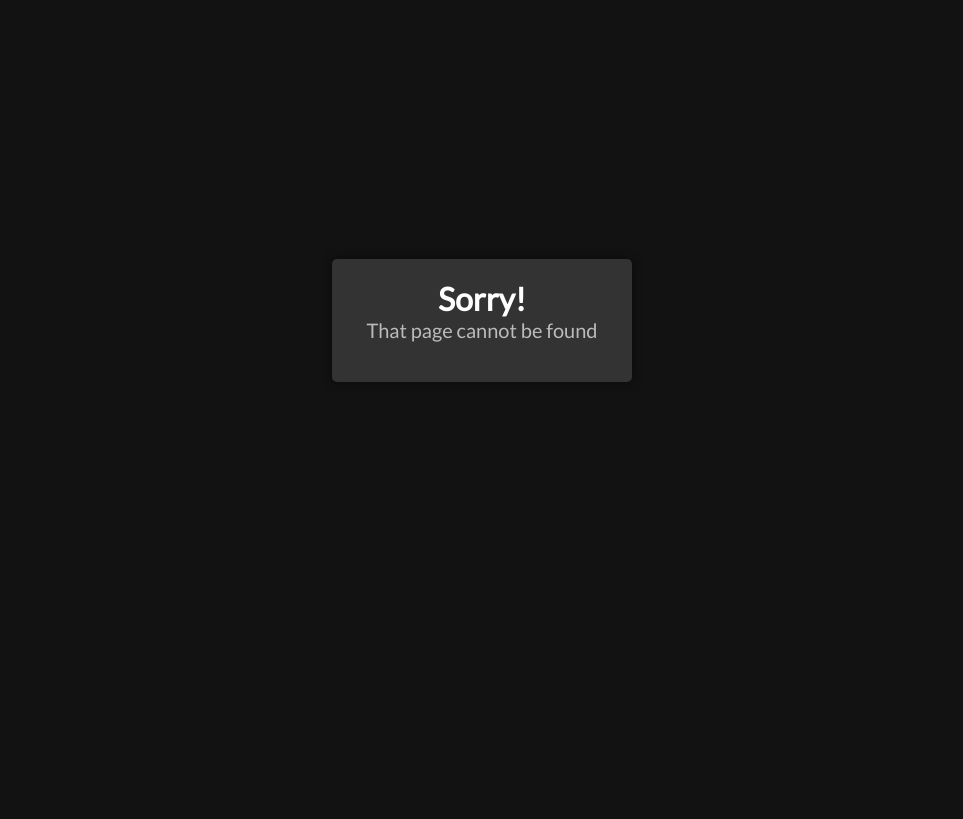
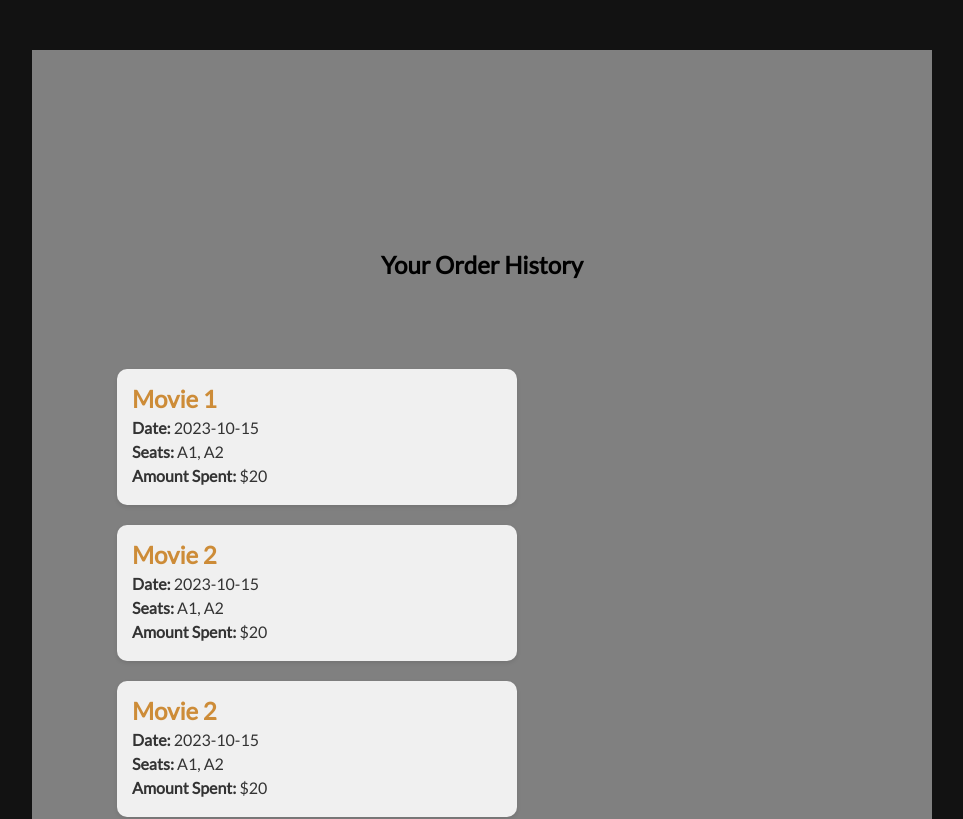
Before and after one commit to Cucumbercon/Cinema-Project, a React (Create React App) app in the folder web/: page /orderhistory in a window 1280 px wide. Shown: the top 819 px of the page, without its empty margins (158-1121 px from the left). Built offline with nearby package versions, Linux system fonts and the light colour scheme; a web font is replaced by a local one.

Commit message:
UserManagement fixed

```diff
--- a/web/src/App.js
+++ b/web/src/App.js
@@ -12,6 +12,7 @@ import Promotion from './pages/Admin/promo';
 import MovieSeatBooking from './pages/TicketProcess/seatsSelecting';
 import AdminPanel from './pages/Admin/adminPanel';
 import OrderSummary from './pages/OrderSummary/OrderSummary';
+import OrderHistory from './pages/OrderHistory/OrderHistory';
 import { Signup } from './pages/Users/signup';
 import { NotFound } from './pages/Users/NotFound';
 import { UpdateProfile } from './pages/Users/UpdateProfile';
@@ -46,6 +47,7 @@ function App() {
         <Route path="/usermanagement" element={<UserManagement isAdmin={isAdmin} />} />
         <Route path="/promotion" element={<Promotion />} />
         <Route path="/ordersummary" element={<OrderSummary />} />
+        <Route path="/orderhistory" element={<OrderHistory />} />
         <Route path="/confirmationpage" element={<ConfirmationPage />} />
         <Route path="/login" element={<Login />} />
         <Route path="/signup" element={<Signup />} />
--- a/web/src/pages/Admin/UserM.css
+++ b/web/src/pages/Admin/UserM.css
@@ -1,5 +1,14 @@
+.parent-container {
+    display: grid;
+    place-items: center;
+    height: 100vh;
+}
 .user-management-container {
-    padding: 2rem;
+    justify-content: center;
+    align-items: center;
+    width: 60vw;
+    margin: 0;
+    padding: 1rem;
     background-color: #f4f4f4;
     height: 100vh;
 }
--- a/web/src/pages/Admin/UserM.js
+++ b/web/src/pages/Admin/UserM.js
@@ -5,8 +5,8 @@ import './UserM.css';
 
 function UserManagement() {
     const [users, setUsers] = useState([
-        {id: 1, name: "John Doe", email: "john@example.com", status: "Active", lastOrder: "2023-04-10"},
-        {id: 2, name: "Elon Musk", email: "MuskX@example.com", status: "Active", lastOrder: "2023-05-21"},
+        {id: 1, name: "John Doe", email: "john@example.com", status: "Active", type: "User"},
+        {id: 2, name: "Elon Musk", email: "MuskX@example.com", status: "Active", type: "Admin"},
     ]);
 
     // const [users, setUsers] = useState([]);
@@ -64,6 +64,7 @@ function UserManagement() {
 
 
     return (
+        <div className="parent-container">
         <div className="user-management-container">
             <h1>User Management</h1>
             <table className="users-table">
@@ -73,7 +74,7 @@ function UserManagement() {
                         <th>Name</th>
                         <th>Email</th>
                         <th>Status</th>
-                        <th>Last Order</th>
+                        <th>Type</th>
                         <th>Action</th>
                     </tr>
                 </thead>
@@ -84,7 +85,7 @@ function UserManagement() {
                             <td>{user.name}</td>
                             <td>{user.email}</td>
                             <td>{user.status}</td>
-                            <td>{user.lastOrder}</td>
+                            <td>{user.type}</td>
                             <td>
                                 <button className="edit-btn" onClick={editProfile}>Edit Profile</button>
                                 <button className="edit-order-btn" onClick={editOrder}>Edit Order</button>
@@ -96,6 +97,7 @@ function UserManagement() {
                 </tbody>
             </table>
         </div>
+        </div>
     );
 }
 
--- a/web/src/pages/OrderHistory/OrderHistory.css
+++ b/web/src/pages/OrderHistory/OrderHistory.css
@@ -0,0 +1,41 @@
+.order-history-container {
+    display: flex;
+    flex-direction: column;
+    padding: 200px 200px 500px 200px ;
+    margin: 50px;
+    color: #333;
+    background-color: gray;
+    align-items: center; /* Centers the content along the cross axis */
+}
+
+.order-history-container h1 {
+    color: black;
+    text-align: center;
+    width: 100%; /* Ensures the heading takes full width */
+}
+
+.orders {
+    display: flex;
+    margin: 70px;
+    margin-right: 300px;
+    flex-direction: column;
+    gap: 20px;
+    width: 100%; /* Takes full width of the container */
+}
+
+.order {
+    background-color: #f0f0f0;
+    padding: 15px;
+    border-radius: 10px;
+    box-shadow: 0 2px 4px rgba(0,0,0,0.1);
+    width: 80%; /* Adjust as per design requirements */
+}
+
+.order h3 {
+    margin: 0;
+    color: #cd8c38;
+}
+
+.order p {
+    margin: 5px 0;
+}
--- a/web/src/pages/OrderHistory/OrderHistory.js
+++ b/web/src/pages/OrderHistory/OrderHistory.js
@@ -0,0 +1,72 @@
+import React, { useState, useEffect } from 'react';
+import './OrderHistory.css';
+
+function OrderHistory() {
+    const [orders, setOrders] = useState([]);
+
+    useEffect(() => {
+        // Fetch orders from backend or local storage
+        // This is just a placeholder example
+        const fetchedOrders = [
+            {
+                id: 1,
+                movieTitle: "Movie 1",
+                date: "2023-10-15",
+                seats: ["A1", "A2"],
+                amountSpent: 20
+
+            },
+
+            {
+                id: 2,
+                movieTitle: "Movie 2",
+                date: "2023-10-15",
+                amountSpent: 20,
+                seats: ["A1", "A2"]
+            },
+            {
+                id: 2,
+                movieTitle: "Movie 2",
+                date: "2023-10-15",
+                amountSpent: 20,
+                seats: ["A1", "A2"]
+            },
+            {
+                id: 2,
+                movieTitle: "Movie 2",
+                date: "2023-10-15",
+                amountSpent: 20,
+                seats: ["A1", "A2"]
+            },
+            {
+                id: 2,
+                movieTitle: "Movie 2",
+                date: "2023-10-15",
+                amountSpent: 20,
+                seats: ["A1", "A2"]
+            },
+
+
+            // ... other orders
+        ];
+        setOrders(fetchedOrders);
+    }, []);
+
+    return (
+        <div className="order-history-container">
+            <h1>Your Order History</h1>
+            <div className="orders">
+                {orders.map(order => (
+                    <div key={order.id} className="order">
+                        <h3>{order.movieTitle}</h3>
+                        <p><strong>Date:</strong> {order.date}</p>
+                        <p><strong>Seats:</strong> {order.seats.join(', ')}</p>
+                        <p><strong>Amount Spent:</strong> ${order.amountSpent}</p>
+                    </div>
+                ))}
+            </div>
+        </div>
+    );
+}
+
+export default OrderHistory;
```
